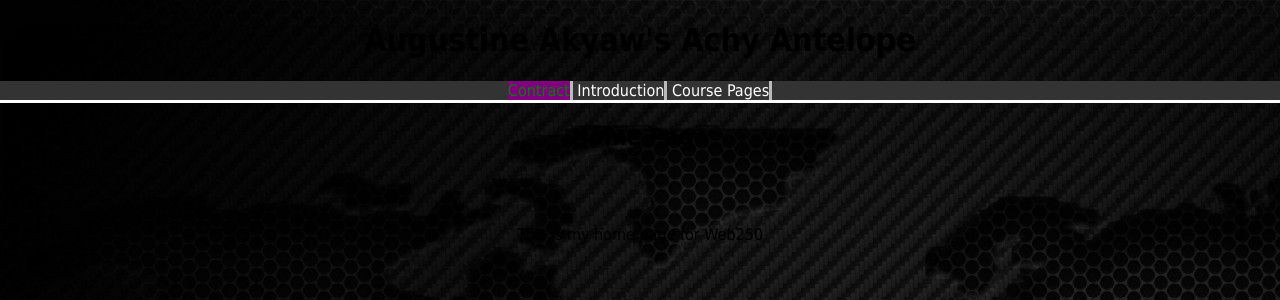
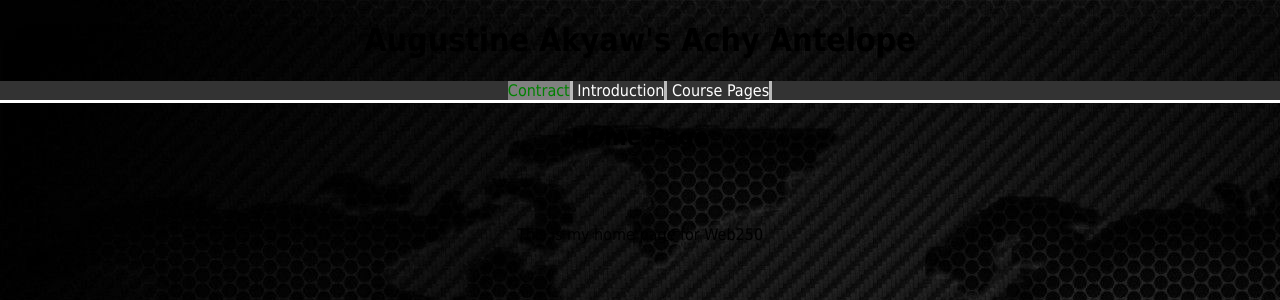
Before and after one commit to SunOfGad/SunOfGad.github.io, a PHP site: page / in a window 1280 px wide, with the pointer over the restyled element. Shown: the top 300 px of the page. Run offline with PHP 8.4, Linux system fonts and the light colour scheme.

Commit message:
change hover background

```diff
--- a/web250/styles/default.css
+++ b/web250/styles/default.css
@@ -53,7 +53,7 @@ li a {
 
 /* Change the link color to #111 (black) on hover */
 li a:hover {
-    background-color : purple;
+    background-color : grey;
     color:green;
 
 }
```
